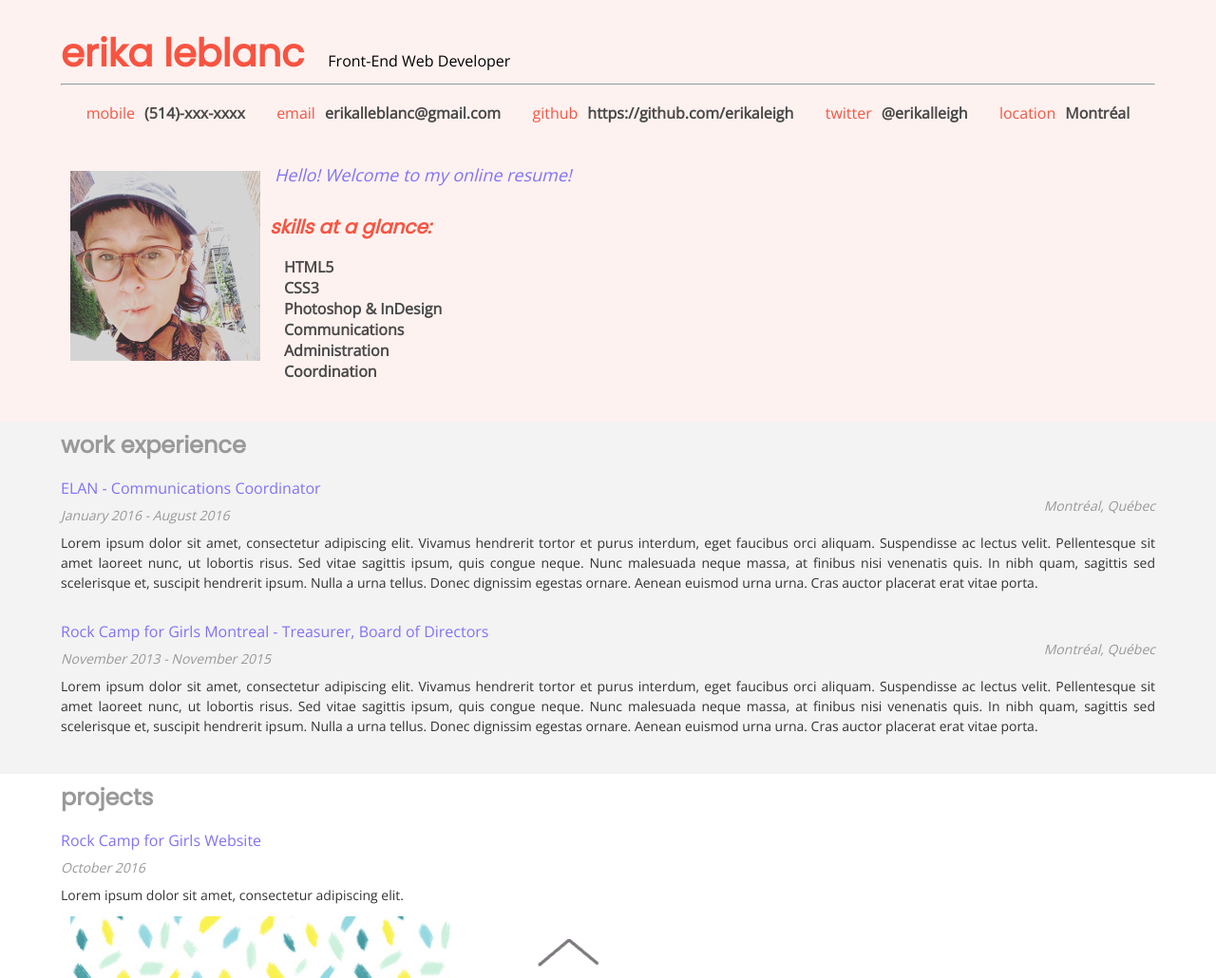
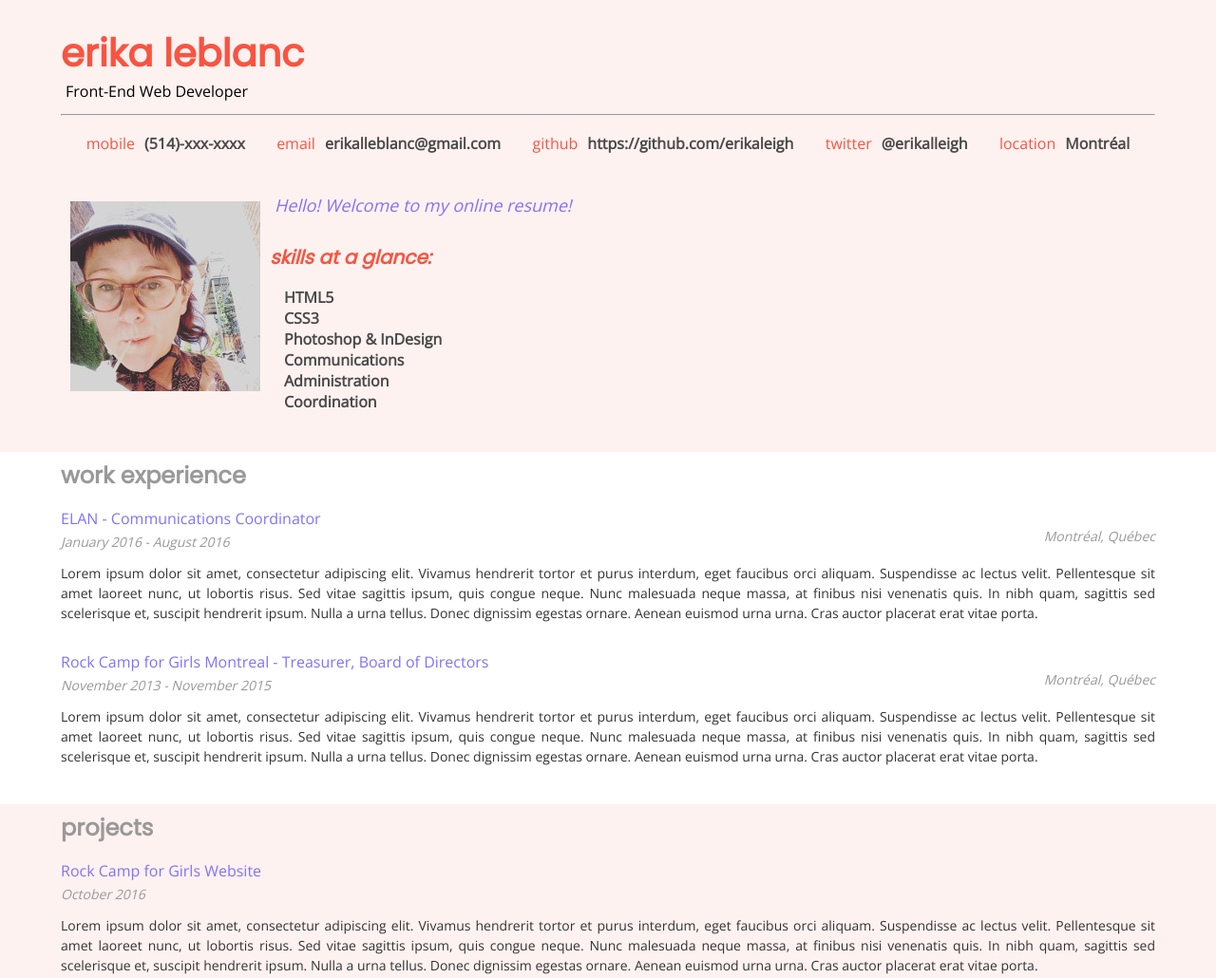
Before and after one commit to erikaleigh/udacity-online-resume, a plain HTML site: page index.html in a window 1280 px wide. Shown: the top 1030 px of the page at 95% size. Drawn offline with nearby package versions, Linux system fonts and the light colour scheme; some packages are replaced by stand-ins of ours.

Commit message:
Update CSS

```diff
--- a/css/style.css
+++ b/css/style.css
@@ -2,10 +2,9 @@ body,
 div,
 ul,
 li,
-p
- {
-  padding:0;
-  margin:0;
+p {
+    padding: 0;
+    margin: 0;
     font-family: 'Open Sans', sans-serif;
 }
 
@@ -15,8 +14,8 @@ h3,
 h4,
 h5,
 h6 {
-  padding:0;
-  margin:0;
+    padding: 0;
+    margin: 0;
     font-family: 'Poppins', sans-serif;
     text-transform: lowercase;
 }
@@ -30,7 +29,7 @@ h6 {
 .project-entry {
     padding: 0 5%;
     margin-bottom: 30px;
-  text-align:justify;
+    text-align: justify;
 }
 
 h1 {
@@ -66,8 +65,7 @@ h2,
 h3,
 h4,
 h5 {
-  padding:10px 5%;
-
+    padding: 10px 5%;
 }
 
 #name {
@@ -83,13 +81,22 @@ h5 {
     border-top: dotted 1px #999;
 }
 
+#workExperience,
+#education {
+    background-color: #FFF;
+}
+
+#projects {
+    background-color: #FEF2F0;
+}
+
 .date-text {
     font-style: italic;
     font-size: 14px;
     color: #999;
     line-height: 16px;
     float: left;
-  margin-top: 10px;
+    margin-top: 6px;
 }
 
 .location-text {
@@ -141,9 +148,9 @@ a {
 }
 
 .gray {
-  background-color: #f3f3f3;
+    background-color: #FEF2F0;
     padding-bottom: 10px;
-  clear:both;
+    clear: both;
 }
 
 .dark-gray {
@@ -186,6 +193,10 @@ ul {
     display: none;
 }
 
+.role {
+    display: flex;
+}
+
 img {
     padding: 10px;
 }
@@ -203,25 +214,39 @@ span {
 @media only screen and (max-width: 1024px) {
     #lets-connect {
         margin-top: 5%;
-  }
+    };
 }
 
 @media only screen and (max-width:900px) {
     .biopic {
         width: 175px;
-  }
+    };
 }
 
 @media only screen and (max-width: 750px) {
     #lets-connect {
         margin-top: 10%;
     }
+
     .biopic {
         width: 150px;
     }
+
     .welcome-message {
         display: none;
     }
+
+    img {
+        max-width: 300px;
+    }
+
+    #topContacts {
+        display: none;
+    }
+
+    #skills {
+        display: none;
+    };
 }
 
 #map {
@@ -241,4 +266,8 @@ span {
   .biopic {
         display: block;
     }
+
+    img {
+        max-width: 400px;
+    };
 }
--- a/index.html
+++ b/index.html
@@ -25,7 +25,7 @@ need to load. You'll see a lot of <link>s to CSS files for styles and
 
     <!-- Load the page styles. -->
     <link href="css/style.css" rel="stylesheet">
-  <link href="https://fonts.googleapis.com/css?family=Open+Sans|Poppins" rel="stylesheet">
+    <link href="https://fonts.googleapis.com/css?family=Open+Sans%7CPoppins" rel="stylesheet">
 
 
     <!--
--- a/js/helper.js
+++ b/js/helper.js
@@ -13,7 +13,7 @@ These are HTML strings. As part of the course, you'll be using JavaScript functi
 replace the %data% placeholder text you see in them.
 */
 var HTMLheaderName = '<h1 id="name">%data%</h1>';
-var HTMLheaderRole = '<span>%data%</span><hr>';
+var HTMLheaderRole = '<span class="role">%data%</span><hr>';
 
 var HTMLcontactGeneric = '<li class="flex-item"><span class="orange-text">%contact%</span><span class="white-text">%data%</span></li>';
 var HTMLmobile = '<li class="flex-item"><span class="orange-text">mobile</span><span class="white-text">%data%</span></li>';
--- a/js/resumeBuilder.js
+++ b/js/resumeBuilder.js
@@ -147,12 +147,12 @@ var projects = {
     "projects": [{
         "title": "Rock Camp for Girls Website",
         "dates": "October 2016",
-        "description": "Lorem ipsum dolor sit amet, consectetur adipiscing elit.",
+        "description": "Lorem ipsum dolor sit amet, consectetur adipiscing elit. Vivamus hendrerit tortor et purus interdum, eget faucibus orci aliquam. Suspendisse ac lectus velit. Pellentesque sit amet laoreet nunc, ut lobortis risus. Sed vitae sagittis ipsum, quis congue neque. Nunc malesuada neque massa, at finibus nisi venenatis quis. In nibh quam, sagittis sed scelerisque et, suscipit hendrerit ipsum. Nulla a urna tellus. Donec dignissim egestas ornare. Aenean euismod urna urna. Cras auctor placerat erat vitae porta.",
         "images": ["images/rc-img.png", "images/portfolio-img.png"]
     }, {
         "title": "Udacity Project: HTML/CSS Portfolio Page",
         "dates": "October 2016",
-        "description": "Lorem ipsum dolor sit amet, consectetur adipiscing elit.",
+        "description": "Lorem ipsum dolor sit amet, consectetur adipiscing elit. Vivamus hendrerit tortor et purus interdum, eget faucibus orci aliquam. Suspendisse ac lectus velit. Pellentesque sit amet laoreet nunc, ut lobortis risus. Sed vitae sagittis ipsum, quis congue neque. Nunc malesuada neque massa, at finibus nisi venenatis quis. In nibh quam, sagittis sed scelerisque et, suscipit hendrerit ipsum. Nulla a urna tellus. Donec dignissim egestas ornare. Aenean euismod urna urna. Cras auctor placerat erat vitae porta.",
         "images": ["images/portfolio-img.png", "images/rc-img.png"]
     }]
 };
@@ -180,27 +180,3 @@ displayProjects();
 // Google map
 
 $("#mapDiv").append(googleMap);
-
-// other course stuff
-
-// clicks
-
-// $(document).click(function(loc) {
-// var x = loc.pageX;
-// var y = loc.pageY;
-//
-// logClicks(x,y);
-// })
-
-// internationalize button
-
-// function inName (name) {
-// name = name.trim().split(" ");
-// console.log(name);
-// name[1] = name[1].toUpperCase();
-// name[0] = name[0].slice(0,1).toUpperCase() + name[0].slice(1).toLowerCase();
-//
-// return name [0] +" "+ name[1];
-//
-// }
-// $("#main").append(internationalizeButton);
```
Lines whose indentation alone changed are shown as unchanged.
